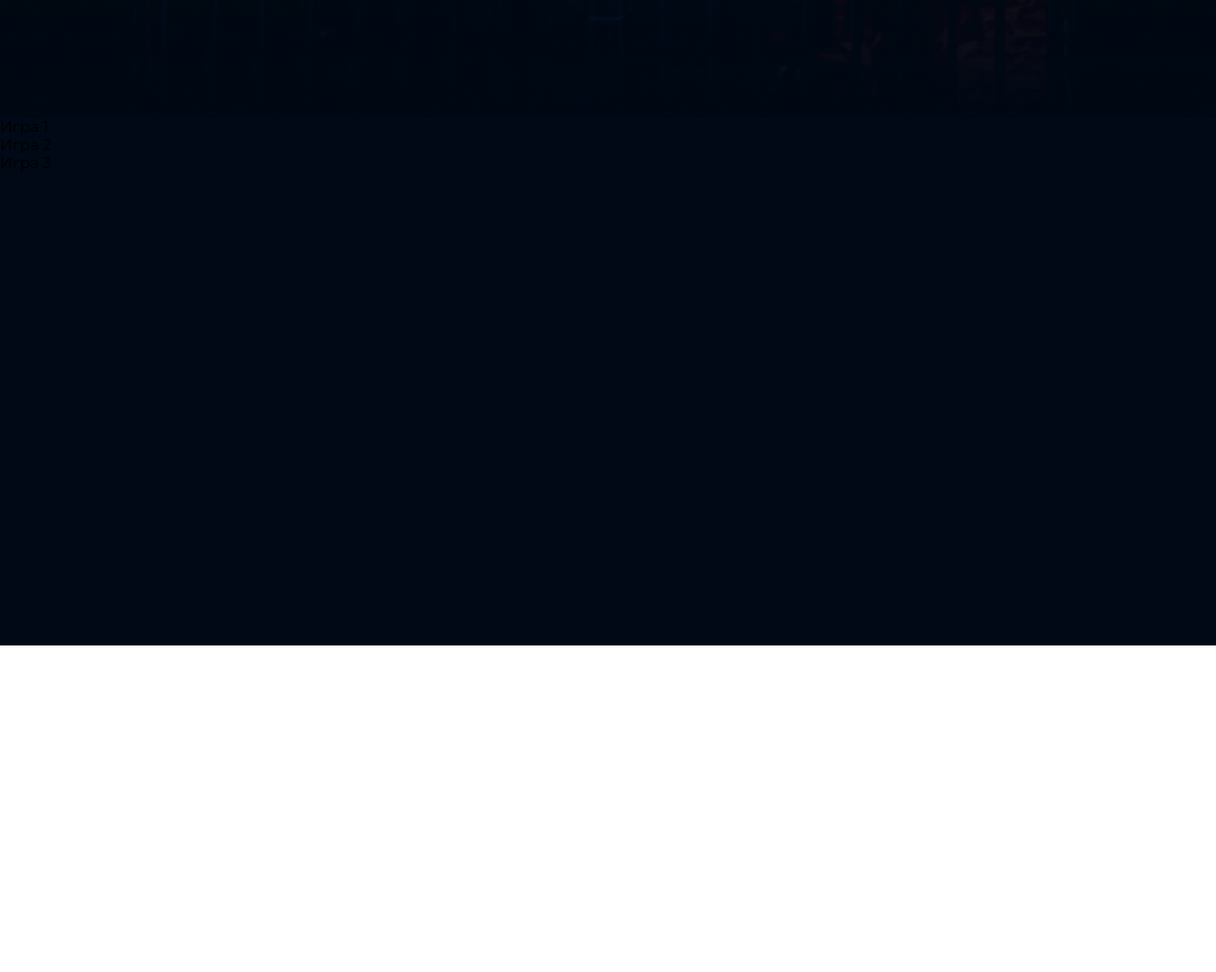
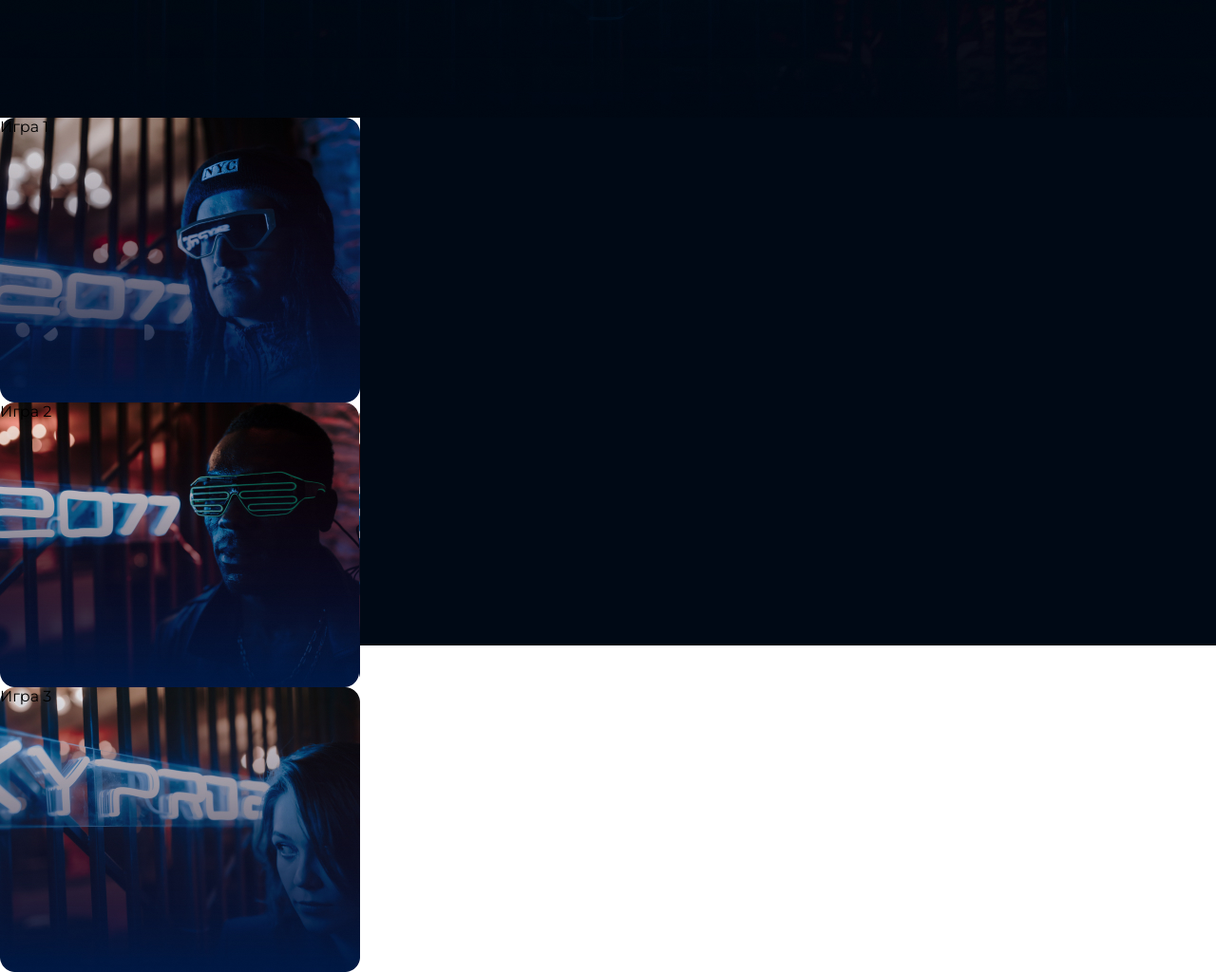
Before and after one commit to Const100/HelloWorld-, a plain HTML site: page 2-nd course hw/index.html in a window 1280 px wide. Shown: the part 900-1924 px from the top of the page at 95% size. Before the commit the page ends 1580 px from the top, so only its background shows below. Drawn offline with Linux system fonts and the light colour scheme.

Commit message:
uploaded background-image

```diff
--- a/2-nd course hw/style.scss
+++ b/2-nd course hw/style.scss
@@ -52,5 +52,15 @@ height: 556px;
 background: #000915;
 }
 .game--item {
-
+	width: 379px;
+	height: 300px;
+&-1 {
+	background-image: url(img/game1.jpg);
 }
+&-2 {
+	background-image: url(img/game2.jpg);
+}
+&-3 {
+	background-image: url(img/game3.jpg);
+}
+}
```
Also changed, not shown: 2-nd course hw/style.css, 2 other files.
